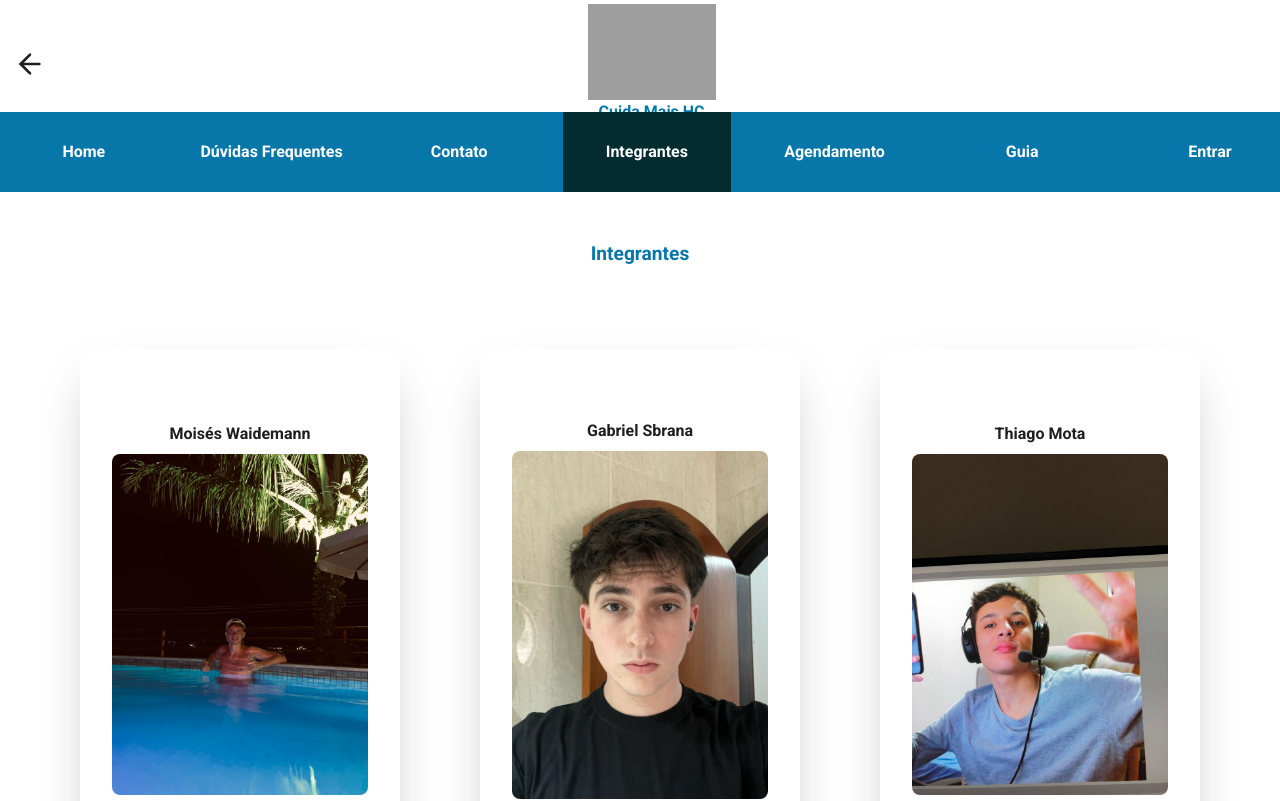
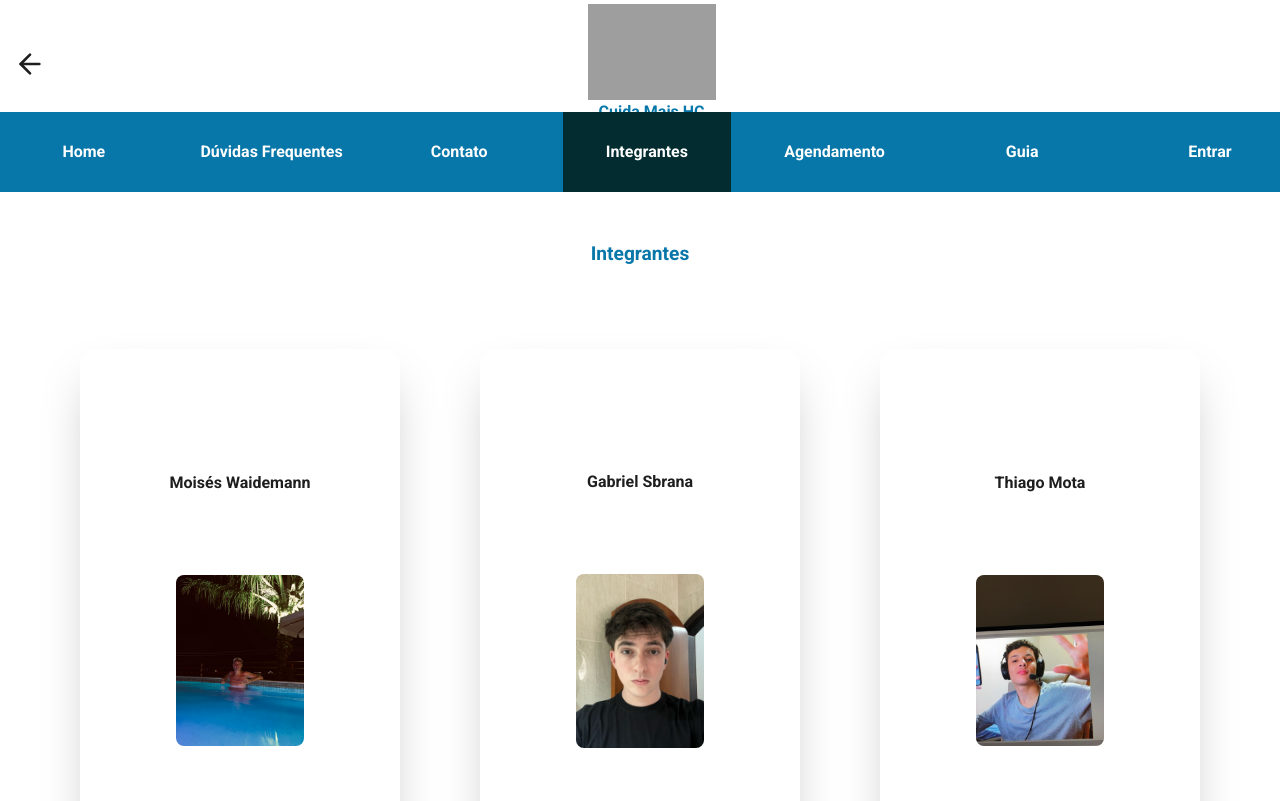
Before and after one commit to Challenge-2sem-1TDSPH/CuidaMaisHC-sprint4-front, a React (Vite) app in the folder cuidaMaisHC/: page /integrantes in a window 1280 px wide. Shown: the top 801 px of the page. Built offline with nearby package versions, Linux system fonts and the light colour scheme; grey boxes are pictures that could not be loaded; a web font is replaced by a local one.

Commit message:
Arrumando tailwindcss in-line cardintegrantes

```diff
--- a/cuidaMaisHC/src/components/CardIntegrante/CardIntegrante.css
+++ /dev/null
@@ -1,12 +0,0 @@
-@layer base{
-    .cardIntegrante{
-        @apply flex flex-col justify-center gap-2 items-center shadow-2xl w-[var(--size-X-card-intg)] h-[var(--size-Y-card-intg)] rounded-2xl  m-10  md:h-[45vh] lg:w-[25vw] lg:h-[55vh] lg:my-10 xl:my-20 2xl:my-30 xl:h-[65vh];
-        & h2{
-            @apply font-bold text-[1rem] text-[var(--color-font-black)] text-center
-        }
-    }
-    .imgIntegrantes{
-        @apply w-[var(--img-integrantes)] rounded-lg lg:w-[10vw] xl:w-[10vw] 2xl:w-[10vw];
-    }
-
-}
--- a/cuidaMaisHC/src/components/CardIntegrante/CardIntegrante.tsx
+++ b/cuidaMaisHC/src/components/CardIntegrante/CardIntegrante.tsx
@@ -2,9 +2,9 @@ import type { TipoIntegrante } from "../../types/tipos/Integrantes/tipoIntegrant
 
 export default function CardIntegrantes(props:{integrante:TipoIntegrante}){
     return(
-        <div className="cardIntegrante">
-            <h2>{props.integrante.nome}</h2>
-            <img className="imgIntegrantes" src={props.integrante.urlImg} alt="Foto do integrante" />
+        <div className="flex flex-col justify-center gap-20 items-center shadow-2xl w-[var(--size-X-card-intg)] h-[var(--size-Y-card-intg)] rounded-2xl  m-10  md:h-[45vh] lg:w-[25vw] lg:h-[55vh] lg:my-10 xl:my-20 2xl:my-30 xl:h-[65vh]">
+            <h2 className="font-bold text-[1rem] text-[var(--color-font-black)] text-center">{props.integrante.nome}</h2>
+            <img className="w-[var(--img-integrantes)] rounded-lg lg:w-[10vw] xl:w-[10vw] 2xl:w-[10vw]" src={props.integrante.urlImg} alt="Foto do integrante" />
         </div>
     );
 }
--- a/cuidaMaisHC/src/globals.css
+++ b/cuidaMaisHC/src/globals.css
@@ -1,5 +1,6 @@
 @import url('https://fonts.googleapis.com/css2?family=Dela+Gothic+One&family=Nunito:ital,wght@0,200..1000;1,200..1000&family=Poppins:ital,wght@0,100;0,200;0,300;0,400;0,500;0,600;0,700;0,800;0,900;1,100;1,200;1,300;1,400;1,500;1,600;1,700;1,800;1,900&family=Roboto:ital,wght@0,100..900;1,100..900&display=swap');
 @import "tailwindcss";
+
 @import "./components/FormAgendamento/FormAgendamento.css";
 @import "./routes/PagesSolucao/Agendamento/Agendamento.css";
 @import "./routes/PagesSolucao/LoginOrCreateAccount/LoginOrCreateAccount.css";
@@ -11,7 +12,6 @@
 @import "./routes/PagesObrigatorias/Contato/Contato.css";
 @import "./routes/PagesSolucao/Guia/Guia.css";
 @import "./routes/PagesObrigatorias/Integrantes/Integrantes.css";
-@import "./components/CardIntegrante/CardIntegrante.css";
 @import "./routes/PagesObrigatorias/IntegranteDetails/IntegranteDetails.css";
 @import "./routes/PagesObrigatorias/FAQ/FAQ.css";
 @import "./routes/PagesObrigatorias/Error/Error.css";
```
